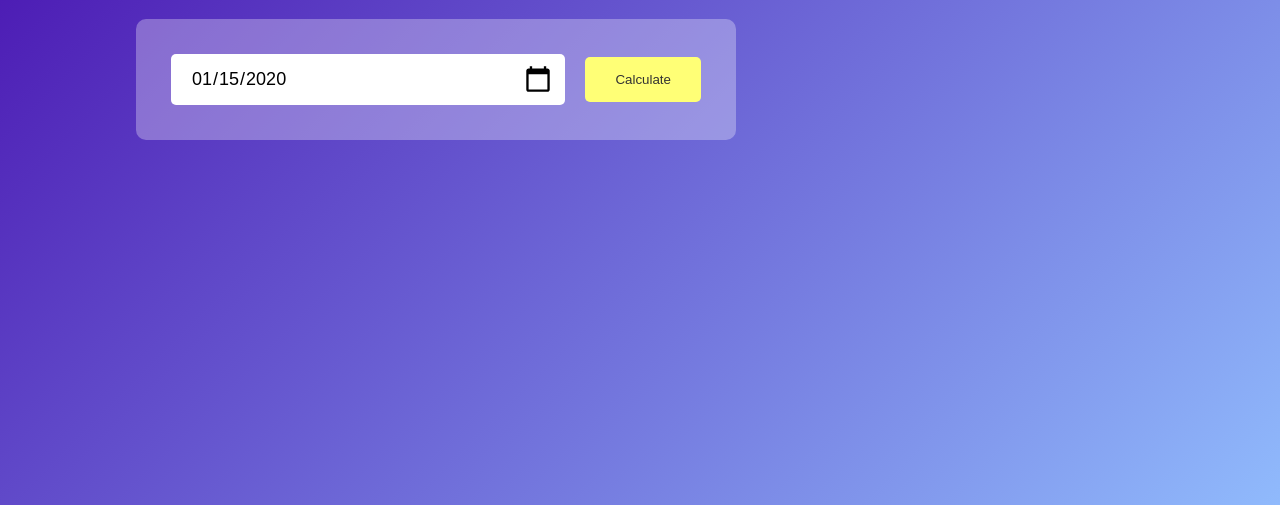
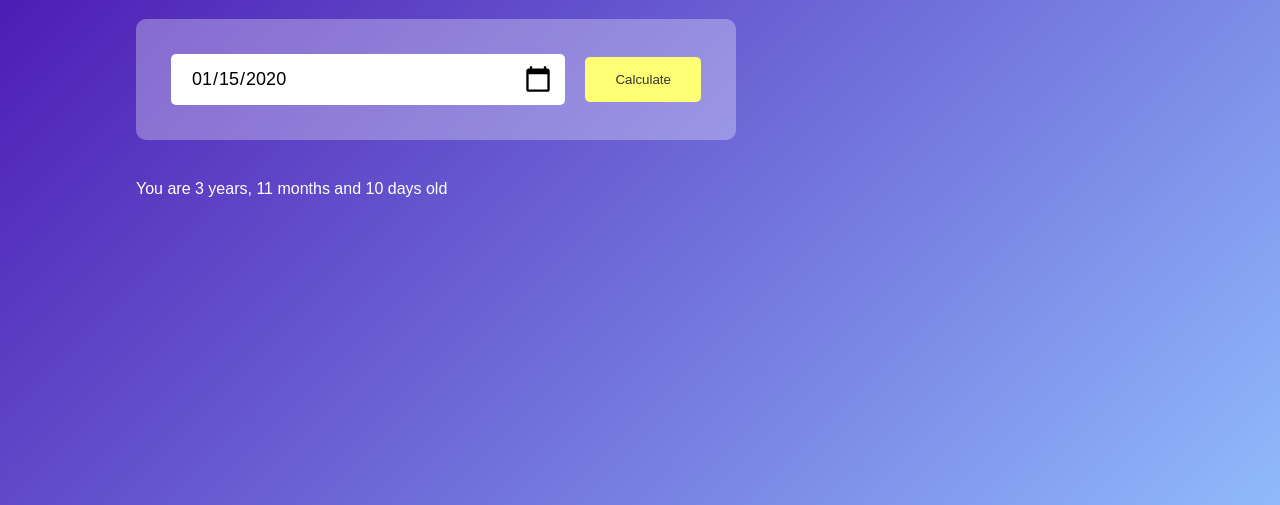
Before and after one commit to Akash8585/30-js-projects, a plain HTML site: page Age Calculator/index.html in a window 1280 px wide. Both pictures are taken after typing "2020-01-15" into the empty fields and a click on the button "Calculate". Shown: the part 295-800 px from the top of the page. Drawn offline with Linux system fonts and the light colour scheme.

Commit message:
Added a new project

```diff
--- a/Age Calculator/index.html
+++ b/Age Calculator/index.html
@@ -58,16 +58,16 @@
                 m3 = 11;
                 y3--;
             }
-            result.innerHTML = `You are $(y3) years, $(m3) months and $(d3) days old`;
+            result.innerHTML = `You are ${y3} years, ${m3} months and ${d3} days old`;
         }
 
         function getDaysInMonth(year, month){
             return new Date(year, month, 0).getDate();
         }
 
+        document.querySelector("button").addEventListener("click", calculateAge);
 
-
-    </script>
+     </script>
 
 
 </body>
```
